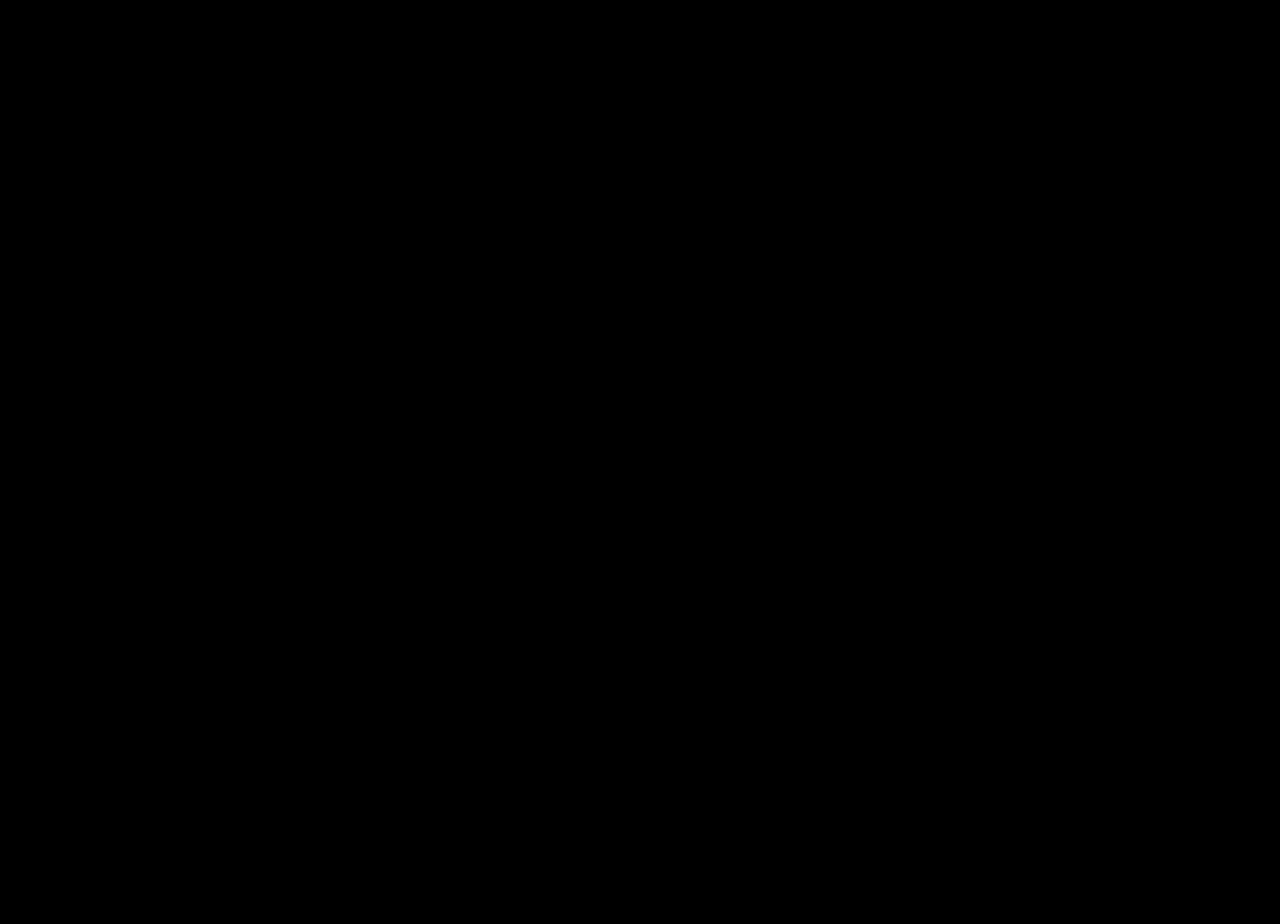
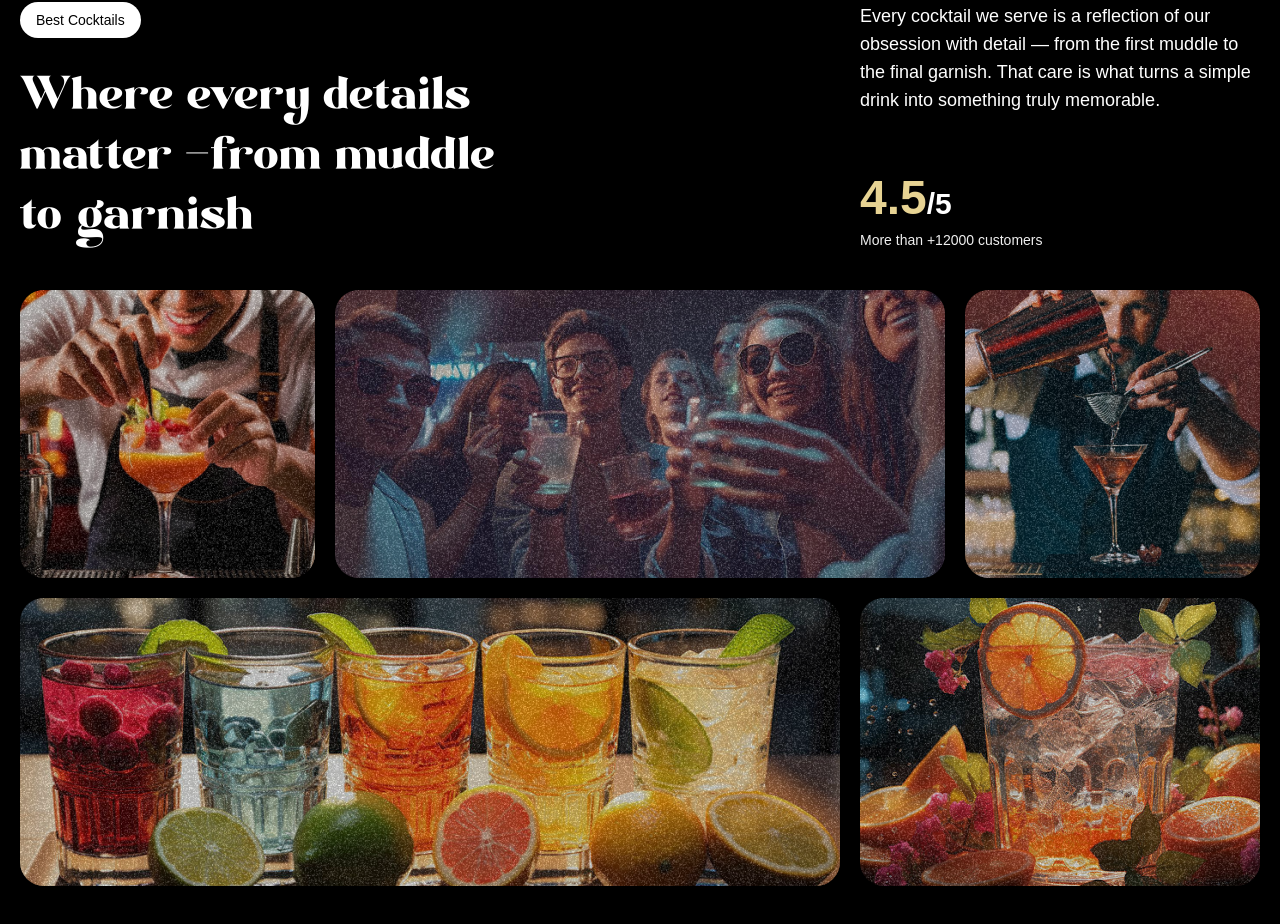
Before and after one commit to curly-coder/gsap-react-coctails, a React (Vite) app: page / in a window 1280 px wide. Shown: the part 1710-2634 px from the top of the page. Before the commit the page ends 1600 px from the top, so only its background shows below. Built offline with nearby package versions, Linux system fonts and the light colour scheme; a web font is replaced by a local one.

Commit message:
Initial about section

```diff
--- a/src/App.jsx
+++ b/src/App.jsx
@@ -5,6 +5,7 @@
 import Navbar from './components/Navbar';
 import Hero from './components/Hero';
 import Cocktails from './components/Cocktails';
+import About from './components/About';
 
 gsap.registerPlugin(ScrollTrigger, SplitText);
 
@@ -22,6 +23,7 @@
         <Navbar/>
         <Hero/>
         <Cocktails/>
+        <About/>
    </main>
   )
 }
--- /dev/null
+++ b/src/components/About.jsx
@@ -0,0 +1,88 @@
+import gsap from 'gsap';
+import { SplitText } from 'gsap/SplitText';
+import { useGSAP } from '@gsap/react'
+import React from 'react'
+
+const About = () => {
+  useGSAP(() => {
+    const titleSplit = SplitText.create('#about h2', {
+      type: 'words',
+    })
+
+    const scrollTimeline = gsap.timeline({
+      scrollTrigger: {
+        trigger: '#about',
+        start: 'top center',
+      }
+    })
+
+    scrollTimeline
+    .from(titleSplit.words, {
+      opacity:0,
+      duration: 1,
+      yPercent: 100,
+      ease: 'expo.out',
+      stagger: 0.02,
+    })
+    .from('.top-grid div, .bottom-grid div', {
+      opacity: 0,
+      duration: 1,
+      ease: 'power1.inOut',
+      stagger: 0.04
+    }, '-=0.5')
+  })
+
+  return (
+    <div id='about'>
+        <div className="md-16 md:px-0 px-5">
+          <div className="content">
+            <div className="md:col-span-8">
+              <p className="badge">Best Cocktails</p>
+              <h2>
+                Where every details matter <span className='text-white'>-</span>
+                from muddle to garnish
+              </h2>
+            </div>
+
+            <div className="sub-content">
+              <p>Every cocktail we serve is a reflection of our obsession with detail — from the first muddle to the final garnish. That care is what turns a simple drink into something truly memorable. </p>
+
+              <div>
+                <p className='md:text-3xl text-xl font-bold'><span>4.5</span>/5</p>
+                <p className='text-sm text-white-100'>More than +12000 customers</p>
+              </div>
+            </div>
+          </div>
+        </div>
+
+        <div className="top-grid mt-[40px]">
+          <div className="md:col-span-3">
+            <div className='noisy'/>
+            <img src='/images/abt1.png' alt='grid-img-1'/>
+          </div>
+          <div className="md:col-span-6">
+            <div className='noisy'/>
+            <img src='/images/abt2.png' alt='grid-img-2'/>
+          </div>
+          <div className="md:col-span-3">
+            <div className='noisy'/>
+            <img src='/images/abt5.png' alt='grid-img-5'/>
+          </div>
+        </div>
+
+        <div className="bottom-grid">
+          <div className="md:col-span-8">
+            <div className='noisy'/>
+            <img src='/images/abt3.png' alt='grid-img-3'/>
+          </div>
+          <div className="md:col-span-4">
+            <div className='noisy'/>
+            <img src='/images/abt4.png' alt='grid-img-4'/>
+          </div>
+
+        </div>
+    </div>
+  )
+}
+
+export default About
```
